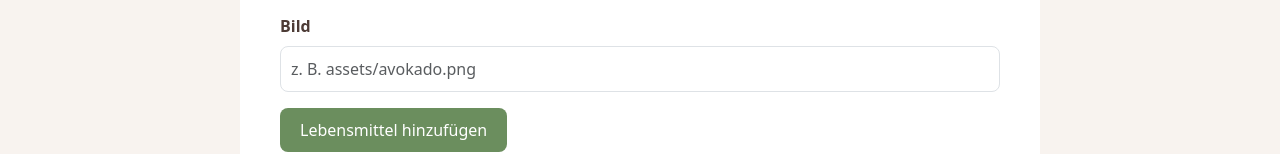
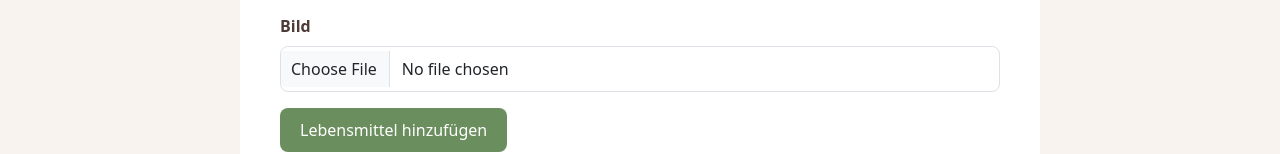
Before and after one commit to NataliaKaczor/breizeit-Frontend, an Angular app: page /lebensmittelform in a window 1280 px wide. Shown: the part 740-894 px from the top of the page. Built offline with nearby package versions, Linux system fonts and the light colour scheme.

Commit message:
Bild-Upload vorbereitung

```diff
--- a/src/app/lebensmittel-form/lebensmittel-form.html
+++ b/src/app/lebensmittel-form/lebensmittel-form.html
@@ -59,7 +59,7 @@
 
                 <div class="mb-3">
                     <label for="bild" class="form-label">Bild</label>
-                    <input type="text" id="bild" name="bild" class="form-control" placeholder="z. B. assets/avokado.png"
+                    <input type="file" id="bild" name="bild" class="form-control" placeholder="z. B. assets/avokado.png"
                         [(ngModel)]="lebensmittel.bild">
                 </div>
                 <button type="submit" class="btn formularButton" (click)="onSubmit()">
--- a/src/app/lebensmittel-form/lebensmittel-form.ts
+++ b/src/app/lebensmittel-form/lebensmittel-form.ts
@@ -21,6 +21,15 @@ export class LebensmittelForm {
 
   constructor( private backend: Backend){}
 
+  onBildAusgewaehlt(event: Event) {
+    const input = event.target as HTMLInputElement;
+
+    if (input.files && input.files.length > 0) {
+        const datei = input.files[0]; // nur die als erstes ausgewählte datei
+
+        console.log('Ausgewählte Datei:', datei);
+    }
+}
   onSubmit() {
     this.backend.create(this.lebensmittel).then(() => {
       console.log('Neuer Lebensmittel wurde hinzugefügt', this.lebensmittel);
```
